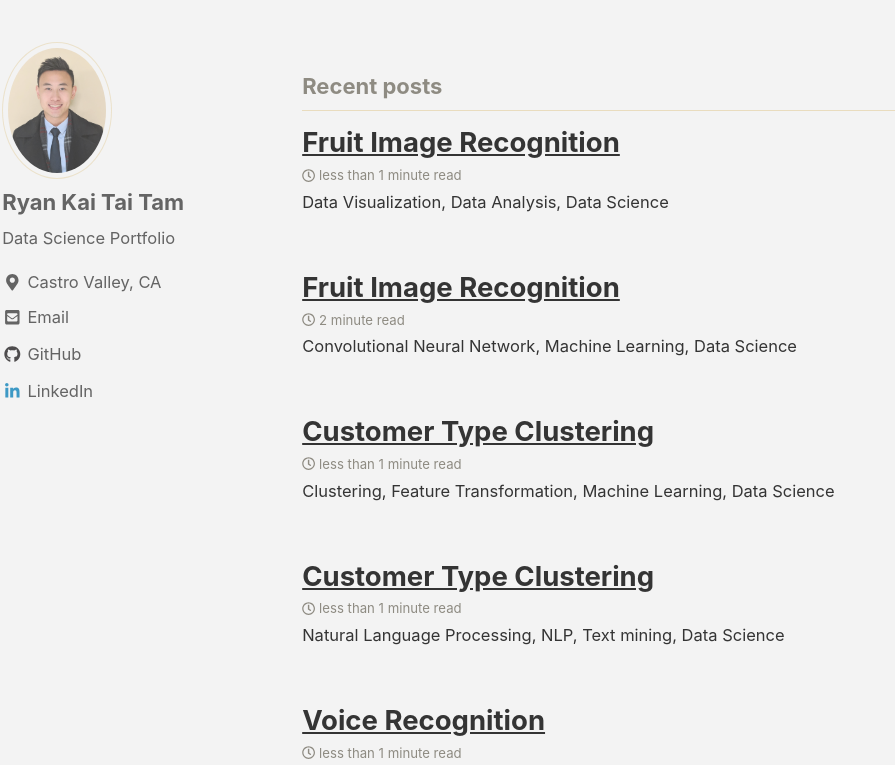
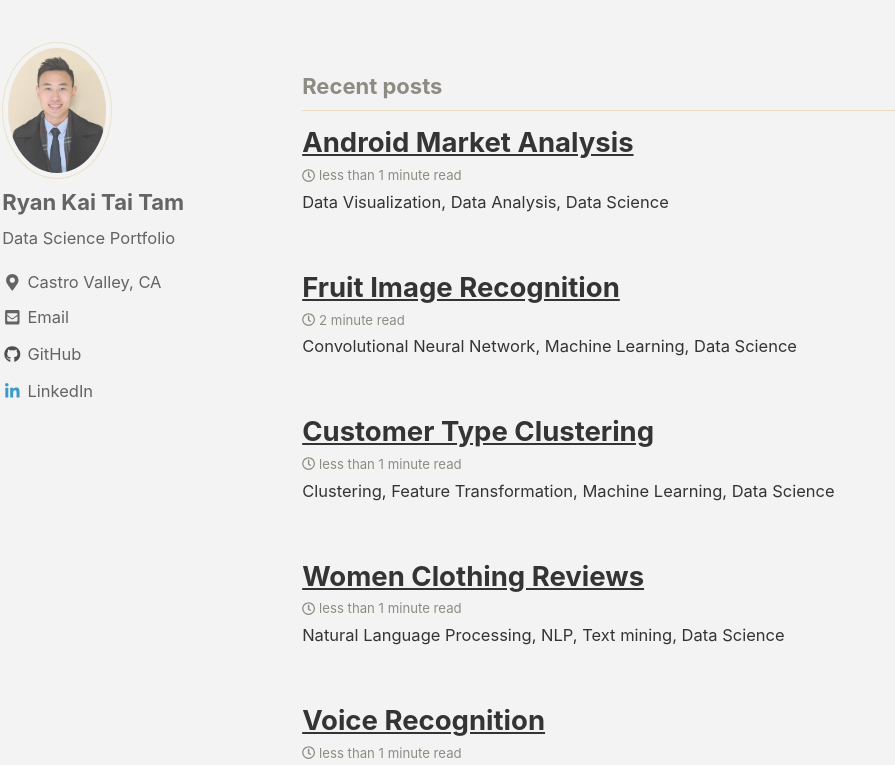
Before and after one commit to ryan-kttam/ryan-kttam.github.io, a Jekyll site: the page built from index.html, in a window 1280 px wide and 900 px high, scrolled down 938 px, cut to the strip 135-900 px from the top of the window. Shown: the whole strip, without its empty margins (0-895 px from the left). Built offline with Jekyll 4.4.1, drawn with Linux system fonts in a browser that asks for light colours; cached includes are drawn as plain includes; nearby versions of some CDN libraries; the list of posts is cut into pages by our own code.

Commit message:
changed title

```diff
--- a/_posts/2018-07-30-Women_Clothing_Reviews.md
+++ b/_posts/2018-07-30-Women_Clothing_Reviews.md
@@ -1,5 +1,5 @@
 ---
-title: "Customer Type Clustering"
+title: "Women Clothing Reviews"
 date: 2018-04-11
 header:
   image: "/images/women_clothes.jpg"
--- a/_posts/2018-11-27-Android_Market_Analysis.md
+++ b/_posts/2018-11-27-Android_Market_Analysis.md
@@ -1,5 +1,5 @@
 ---
-title: "Fruit Image Recognition"
+title: "Android Market Analysis"
 date: 2018-11-27
 header:
   image: "/images/android.jpg"
```
